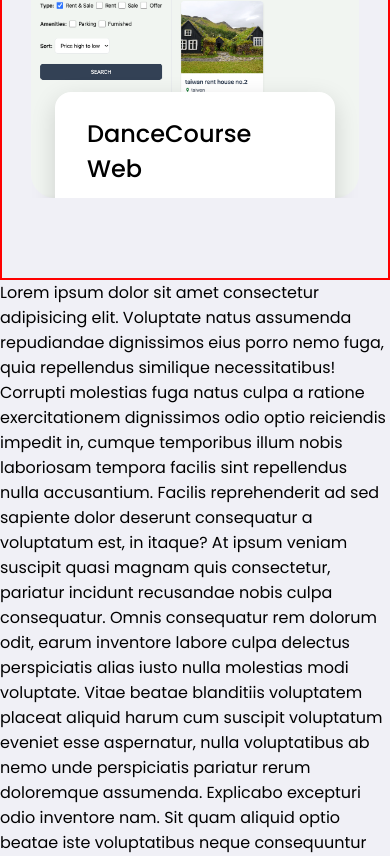
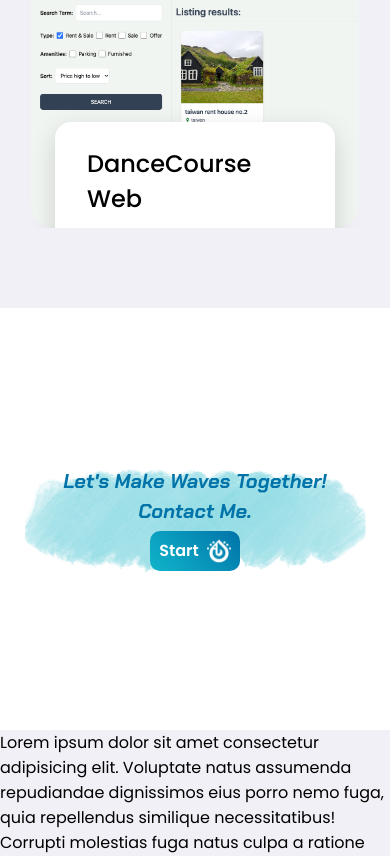
Before and after one commit to Dominic1013/project_portfoliosWeb, a React (Vite) app: page / in a window 390 px wide. Shown: the part 7518-8374 px from the top of the page. Built offline with nearby package versions, Linux system fonts and the light colour scheme.

Commit message:
complete contactMe component UI & RWD

```diff
--- /dev/null
+++ b/src/components/contactMe/ContactMe.jsx
@@ -0,0 +1,29 @@
+import React from "react";
+import "./contactMe.scss";
+import { Link } from "react-router-dom";
+
+export default function ContactMe() {
+  return (
+    <div className="contactMe">
+      <div className="contactBg">
+        <img src="/contactImgs/contactPaint.png" alt="contactPaint" />
+      </div>
+      <div className="contactMeContent">
+        <h2>
+          Let's Make Waves Together!
+          <br />
+          Contact Me.
+        </h2>
+        <div className="cta">
+          <Link to="/contact">
+            <span>Start</span>
+            <img
+              src="/final_LOGO/profolios_LOGO_FInal_white.png"
+              alt="profolios_LOGO_FInal_white"
+            />
+          </Link>
+        </div>
+      </div>
+    </div>
+  );
+}
--- /dev/null
+++ b/src/components/contactMe/contactMe.scss
@@ -0,0 +1,138 @@
+//---------------------------------
+
+@import url("https://fonts.googleapis.com/css2?family=Chakra+Petch:ital,wght@0,400;0,600;0,700;1,400;1,600;1,700&family=Lilita+One&display=swap");
+
+//---------------------------------
+
+.contactMe {
+  position: relative;
+  width: 100%;
+  height: 80dvh; // be changed
+  background: var(--whiteColor);
+  display: flex;
+  justify-content: center;
+  align-items: center;
+
+  .contactBg {
+    position: absolute;
+    z-index: 1;
+    width: 70vw;
+
+    img {
+      width: 100%;
+    }
+  }
+  .contactMeContent {
+    z-index: 2;
+
+    display: flex;
+    flex-direction: column;
+    justify-content: center;
+    align-items: center;
+    gap: 2rem;
+    h2 {
+      font-size: 3rem;
+      line-height: 4.5rem;
+      font-style: italic;
+      font-family: "Chakra Petch", sans-serif;
+      font-weight: 700;
+      text-align: center;
+      color: var(--PrimaryColor);
+    }
+    .cta {
+      padding: 0.7rem 1rem;
+      background: var(--gradientColor);
+      width: fit-content;
+
+      border-radius: 10px;
+      a {
+        display: flex;
+        justify-content: center;
+        align-items: center;
+        gap: 8px;
+
+        font-size: 1.5rem;
+        color: var(--whiteColor);
+        font-weight: 600;
+        line-height: 1.875rem; // 30px
+        img {
+          width: 38px;
+          height: 38px;
+        }
+      }
+      &:hover {
+        background: var(--SecondaryColor);
+      }
+    }
+  }
+}
+
+@media screen and (max-width: 1024px) {
+  .contactMe {
+    .contactBg {
+      width: 700px;
+    }
+    .contactMeContent {
+      gap: 1rem;
+      h2 {
+        font-size: 2rem;
+        line-height: 3.3rem;
+      }
+    }
+  }
+}
+
+@media screen and (max-width: 768px) {
+  .contactMe {
+    height: 50dvh; // be changed
+    .contactBg {
+      width: 90vw;
+      min-width: 540px;
+    }
+
+    .contactMeContent {
+      gap: 0.5rem;
+      h2 {
+        font-size: 1.5rem;
+        line-height: 2rem;
+      }
+      .cta {
+        padding: 0.5rem 0.8rem;
+        a {
+          font-size: 1rem;
+          img {
+            width: 24px;
+            height: 24px;
+          }
+        }
+      }
+    }
+  }
+}
+
+@media screen and (max-width: 590px) {
+  .contactMe {
+    .contactBg {
+      width: 90vw;
+      min-width: 300px;
+    }
+
+    .contactMeContent {
+      gap: 0.3rem;
+      h2 {
+        font-size: 1.25rem;
+        line-height: 1.875rem;
+      }
+      .cta {
+        padding: 0.3rem 0.6rem;
+        a {
+          font-size: 1rem;
+          img {
+            width: 24px;
+            height: 24px;
+          }
+        }
+      }
+    }
+  }
+}
--- a/src/components/portfolios/portfolios.scss
+++ b/src/components/portfolios/portfolios.scss
@@ -8,19 +8,20 @@ img {
   //   display: grid;
   //   place-items: center;
   width: 100%;
-  min-height: fit-content;
+  min-height: 80dvh;
 
   display: flex;
   flex-direction: column;
   justify-content: center;
   align-items: center;
+  gap: 5rem;
 
   padding: 5rem 0rem;
   //   border: 2px solid red;
 
   .portfoliosH2 {
     display: block;
-    padding-bottom: 3rem;
+    // padding-bottom: 3rem;
     font-size: 3.125rem;
     line-height: 4.7rem;
   }
@@ -155,7 +156,7 @@ img {
 @media screen and (max-width: 768px) {
   .portfolios {
     width: 100%;
-    border: 2px solid red;
+    // border: 2px solid red;
 
     .portfoliosH2 {
       font-size: 1.5rem;
--- a/src/pages/home/Home.jsx
+++ b/src/pages/home/Home.jsx
@@ -17,6 +17,7 @@ import Skill from "../../components/skill/skill";
 import Quote from "../../components/quote/Quote";
 import Problem from "../../components/problem/Problem";
 import Portfolios from "../../components/portfolios/Portfolios";
+import ContactMe from "../../components/contactMe/ContactMe";
 
 // ------------------------------------------------------------
 
@@ -47,6 +48,9 @@ export default function Home() {
       </div>
       <div className="sectionPortfolios">
         <Portfolios />
+      </div>
+      <div className="sectionContactMe">
+        <ContactMe />
       </div>
       <div className="testWord">
         Lorem ipsum dolor sit amet consectetur adipisicing elit. Voluptate natus
```
